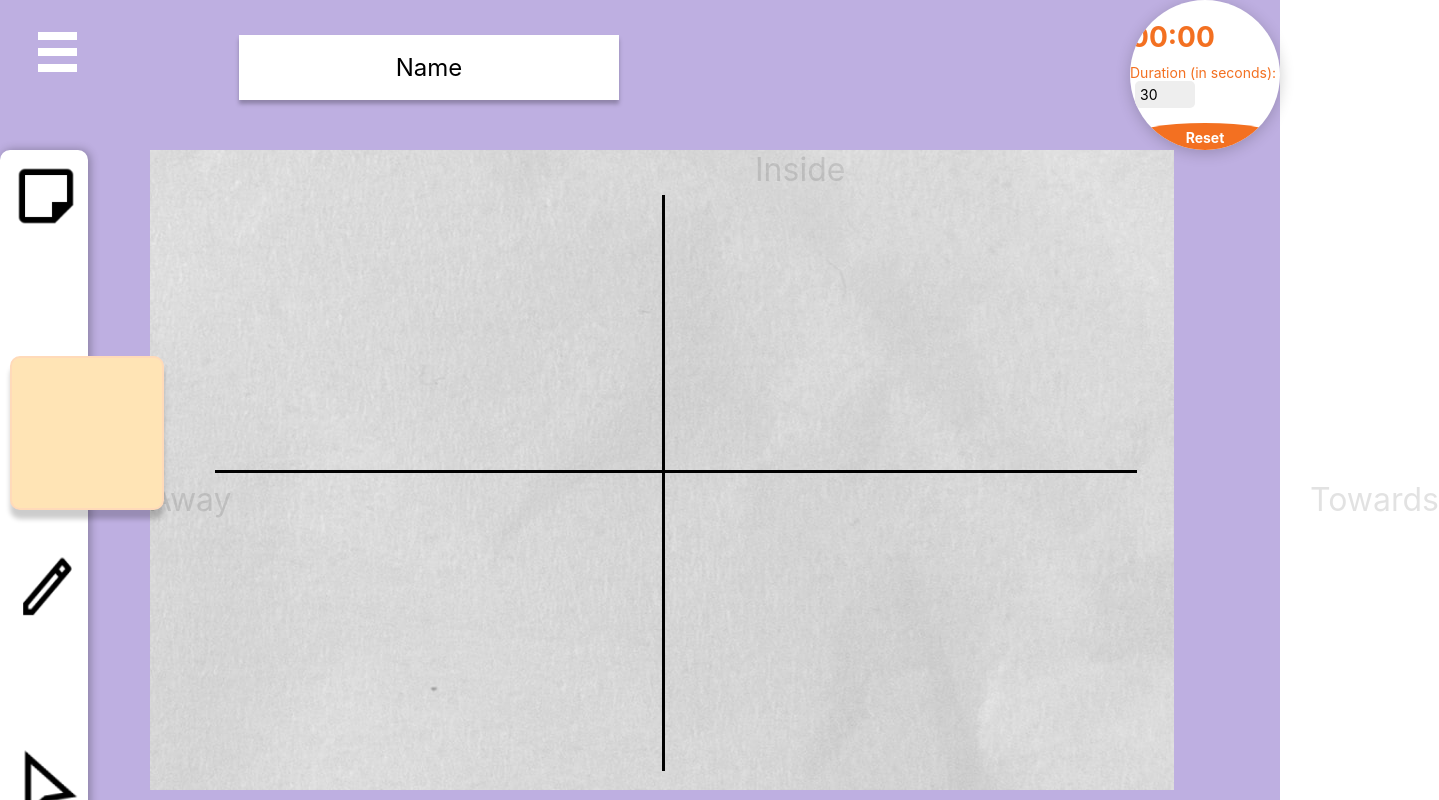
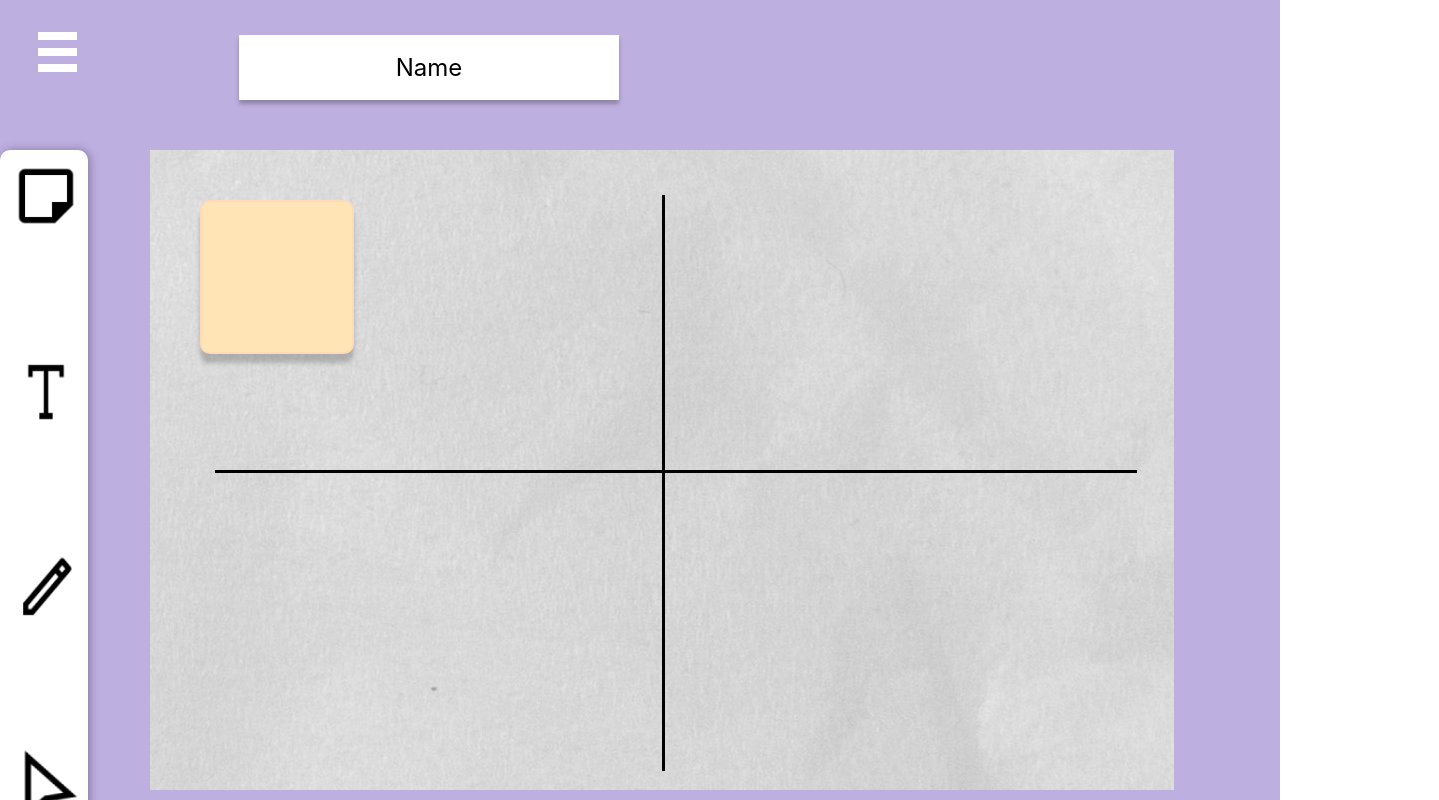
Before and after one commit to indexZ3ro/FIT4002, a React (Create React App) app in the folder client/: page /TeamSession in a window 1280 px wide. Both pictures are taken after a click on the element 44 px from the left and 198 px from the top of the page. Shown: the top 800 px of the page, 1439 px wide, since content can reach past the window. Built offline with nearby package versions, Linux system fonts and the light colour scheme.

Commit message:
bring note state above to Session

```diff
--- a/client/src/Components/ACTMatrix/ACTMatrix.js
+++ b/client/src/Components/ACTMatrix/ACTMatrix.js
@@ -1,17 +1,23 @@
 import React from "react";
 import "../../css/ACTMatrix.css";
+import Note from "../Note/Note.js";
 
-const ACTMatrix = () => {
+const ACTMatrix = ({ notes }) => {
     return (
-        <div className="container">
+        <div className="ACTMatrix">
             <div>
                 <div className="line-y"></div>
                 <div className="line-x"></div>
             </div>
-            <div className="text-inside">Inside</div>
+            {/* <div className="text-inside">Inside</div>
             <div className="text-outside">Outside</div>
             <div className="text-towards">Towards</div>
-            <div className="text-away">Away</div>
+            <div className="text-away">Away</div> */}
+
+            {/* stickynotes */}
+            {notes.map((icon, index) => (
+                <Note key={index} x={icon.x} y={icon.y} />
+            ))}
         </div>
     );
 };
--- a/client/src/Components/ACTSidebar/ACTSidebar.js
+++ b/client/src/Components/ACTSidebar/ACTSidebar.js
@@ -6,29 +6,23 @@ import EditIcon from "../DraggableIcons/EditIcon";
 import BluePointerIcon from "../DraggableIcons/BluePointerIcon";
 import Note from "../Note/Note";
 
-const ACTSidebar = () => {
-  const [showNotes, setShowNotes] = React.useState([]);
+const ACTSidebar = ({ notes, setNotes }) => {
 
-  function handleClick() {
-    setShowNotes([...showNotes, {}]);
-  }
+  const handleIconAdded = (x, y) => {
+    setNotes([...notes, { x, y }]);
+  };
 
   function handleRemove(index) {
-    setShowNotes(showNotes.filter((_, i) => i !== index));
+    setNotes(notes.filter((_, i) => i !== index));
   }
 
   return (
     <div className="ACTSidebar">
       <div className="draggable-container">
         {/* Add draggable components here */}
-        <div className="draggable-item sheet" onClick={handleClick}>
+        <div className="draggable-item sheet" onClick={() => handleIconAdded(50, 50)}>
           <SheetIcon />
         </div>
-
-        {/* Create Notes*/}
-        {showNotes.map((_, index) => (
-          <Note key={index} onRemove={() => handleRemove(index)} />
-        ))}
 
         <div className="draggable-item text">
           <TextIcon />
--- a/client/src/Components/Note/Note.js
+++ b/client/src/Components/Note/Note.js
@@ -1,10 +1,11 @@
 import React, { useState, useRef } from "react";
 import Draggable from "react-draggable";
 
-const Note = () => {
+const Note = ({ x, y }) => {
 
     const [noteText, setNoteText] = useState("");
     const textareaRef = useRef(null);
+    const [position, setPosition] = useState({ x, y });
 
     const handleNoteTextChange = (e) => {
         setNoteText(e.target.value);
@@ -27,7 +28,10 @@ const Note = () => {
 
     return (
         <Draggable>
-            <div className="note-container">
+            <div
+                className="note-container"
+                style={{ left: `${position.x}px`, top: `${position.y}px` }}
+            >
                 <textarea
                     ref={textareaRef}
                     className="note-text"
--- a/client/src/css/ACTMatrix.css
+++ b/client/src/css/ACTMatrix.css
@@ -1,4 +1,4 @@
-.container {
+.ACTMatrix {
     /* width: 1406px; */
     width: 80%;
     /* height: 702px; */
--- a/client/src/pages/SoloSession.js
+++ b/client/src/pages/SoloSession.js
@@ -1,4 +1,4 @@
-import React from "react";
+import React, {useState} from "react";
 import "../App.css";
 import "../css/SoloSession.css";
 import Sidebar from "../Components/Sidebar/Sidebar";
@@ -8,13 +8,16 @@ import Timer from "../Components/Timer/Timer";
 import ACTSidebar from "../Components/ACTSidebar/ACTSidebar";
 
 const SoloSession = () => {
+  // handle sticky notes state management here
+  const [notes, setNotes] = useState([]);
+
   return (
     <div className="SoloSession">
       <TeamHeader />
       <Sidebar />
-      <ACTMatrix />
-      <Timer />
-      <ACTSidebar />
+      <ACTMatrix notes={notes}/>
+      {/* <Timer /> */}
+      <ACTSidebar notes={notes} setNotes={setNotes}/>
     </div>
   );
 };
--- a/client/src/pages/TeamSession.js
+++ b/client/src/pages/TeamSession.js
@@ -1,4 +1,4 @@
-import React from "react";
+import React, { useState } from "react";
 import "../App.css";
 import "../css/TeamSession.css";
 import Sidebar from "../Components/Sidebar/Sidebar";
@@ -8,13 +8,16 @@ import Timer from "../Components/Timer/Timer";
 import ACTSidebar from "../Components/ACTSidebar/ACTSidebar";
 
 const TeamSession = () => {
+  // handle sticky notes state management here
+  const [notes, setNotes] = useState([]);
+
   return (
     <div className="TeamSession">
       <TeamHeader />
       <Sidebar />
-      <ACTMatrix />
-      <Timer />
-      <ACTSidebar />
+      <ACTMatrix notes={notes}/>
+      {/* <Timer /> */}
+      <ACTSidebar notes={notes} setNotes={setNotes}/>
     </div>
   );
 };
```
